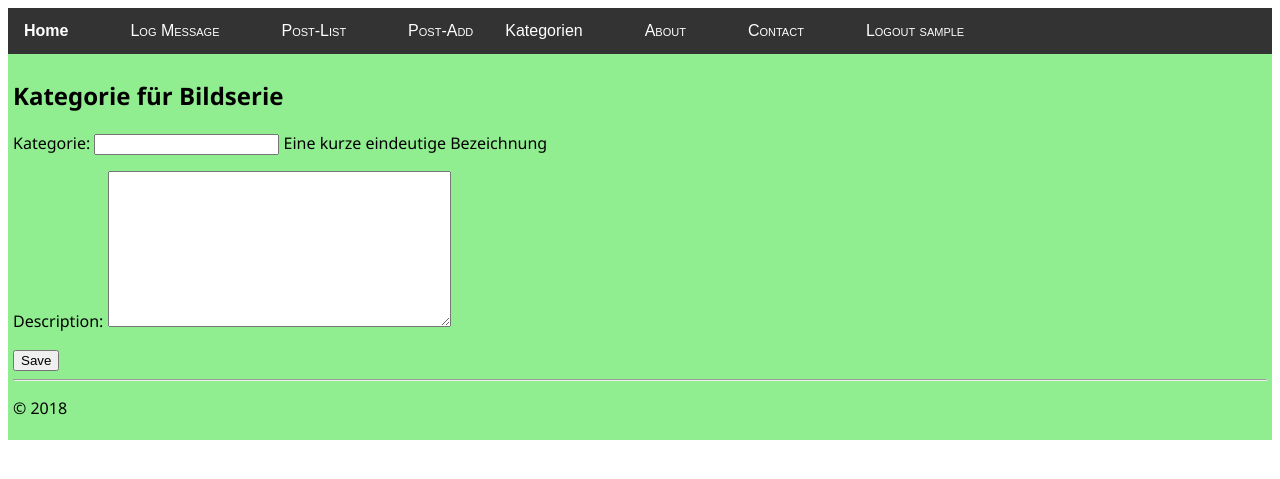
After one commit to Harlempix/Django-Tutorial, a Django app: page /Neu_AllCats/ in a window 1280 px wide. The commit adds this page. Shown: the top 479 px of the page. Run offline with Django 4.2, Linux system fonts and the light colour scheme; the visitor is signed in with stand-in values (Sample User, id 1); parts of the project's set-up code (start-up, migrations or seed data) failed here and were passed over.

Commit message:
modified:   hello/admin.py 	modified:   hello/forms.py 	new file:   hello/migrations/0004_allcats_picseries_singlepic_seriescats.py 	new file:   hello/migrations/0005_alter_allcats_cat.py 	modified:   hello/models.py 	modified:   hello/static/hello/site.css 	new file:   hello/templates/404.html 	new file:   hello/templates/hello/AllCats.html 	new file:   hello/templates/hello/List_AllCats.html 	new file:   hello/templates/hello/copy_paste.html 	modified:   hello/templates/hello/layout.html 	modified:   hello/urls.py 	modified:   hello/views.py

```diff
--- a/hello/forms.py
+++ b/hello/forms.py
@@ -1,6 +1,7 @@
 from django import forms
 from hello.models import LogMessage
 from .models import Post
+from .models import AllCats
 
 class LogMessageForm(forms.ModelForm):
     class Meta:
@@ -11,3 +12,21 @@ class PostForm(forms.ModelForm):
     class Meta:
         model = Post
         fields = ("title", "cover",)
+
+#-------------------------- Multi-Pic-Handling ------------------------------
+class AllCatsForm(forms.ModelForm):
+    class Meta:
+        model = AllCats
+        fields = ("cat", "description",)
+        labels = {
+            "cat": "Kategorie",
+        }
+        help_texts = {
+            "cat": "Eine kurze eindeutige Bezeichnung",
+        }
+        error_messages = {
+            "cat": {
+                "required": "Die Kategorie muss ausgefüllt werden",
+                "unique": "Diese Kategorie existiert bereits"
+            },
+        }
--- a/hello/models.py
+++ b/hello/models.py
@@ -13,6 +13,34 @@ class LogMessage(models.Model):
         """Returns a string representation of a message."""
         date = timezone.localtime(self.log_date)
         return f"'{self.message}' logged on {date.strftime('%A, %d %B, %Y at %X')}"
+
+#--------------------- Multi-Pic-Handling ---------------------------------------
+
+class AllCats(models.Model): # erlaubte Kategorien für Bildserien
+    cat = models.CharField(max_length=80, db_index=True, unique=True)
+    description = models.TextField()
+
+class PicSeries(models.Model): # 1 ...n shots, die zusammengehören
+    title = models.CharField(max_length=80)
+    dateCreated = models.DateTimeField()
+    dateCaptured = models.DateTimeField()
+    dateModified = models.DateTimeField()
+    owner = models.CharField(max_length=80)
+    description = models.TextField()
+    heroIdBigPic = models.BigIntegerField("ID from Hero-BigPic")
+    heroIdThumbnail = models.BigIntegerField("ID from Hero-Thumbnail")
+    catPrime = models.ForeignKey(AllCats, on_delete=models.CASCADE) # Primäre Kategorie der Bildserie
+
+class SeriesCats(models.Model): # Alle Kategorien einer Serie
+    cat = models.ForeignKey(AllCats, on_delete=models.CASCADE)
+    series = models.ForeignKey(PicSeries, on_delete=models.CASCADE)
+
+class SinglePic(models.Model):
+    series = models.ForeignKey(PicSeries, on_delete=models.CASCADE)
+    bigPic = models.ImageField(upload_to='images/')
+    thumbnail = models.ImageField(upload_to='images/thumbnails')
+
+#------------------ /Multi-Pic-Handling ------------------------------------------
 
 class Post(models.Model):
     title = models.TextField()
--- a/hello/static/hello/site.css
+++ b/hello/static/hello/site.css
@@ -2,19 +2,76 @@
     font-weight: 600;
     color: blue;
 }
+
+/* Navbar container */
 .navbar {
-    background-color: lightslategray;
-    font-size: 1em;
-    font-family: 'Trebuchet MS', 'Lucida Sans Unicode', 'Lucida Grande', 'Lucida Sans', Arial, sans-serif;
+    overflow: hidden;
+    background-color: #333;
+    font-family: Arial;
+  }
+
+  /* Links inside the navbar */
+  .navbar a {
+    float: left;
+    font-size: 16px;
     color: white;
-    padding: 8px 5px 8px 5px;
-}
+    text-align: center;
+    padding: 14px 16px;
+    text-decoration: none;
+  }
 
-.navbar a {
+/* The dropdown container */
+.dropdown {
+    float: left;
+    overflow: hidden;
+  }
+
+  /* Dropdown button */
+  .dropdown .dropbtn {
+    font-size: 16px;
+    border: none;
+    outline: none;
+    color: white;
+    padding: 14px 16px;
+    background-color: inherit;
+    font-family: inherit; /* Important for vertical align on mobile phones */
+    margin: 0; /* Important for vertical align on mobile phones */
+  }
+
+  /* Add a red background color to navbar links on hover */
+  .navbar a:hover, .dropdown:hover .dropbtn {
+    background-color: red;
+  }
+
+  /* Dropdown content (hidden by default) */
+  .dropdown-content {
+    display: none;
+    position: absolute;
+    background-color: #f9f9f9;
+    min-width: 160px;
+    box-shadow: 0px 8px 16px 0px rgba(0,0,0,0.2);
+    z-index: 1;
+  }
+
+  /* Links inside the dropdown */
+  .dropdown-content a {
+    float: none;
+    color: black;
+    padding: 12px 16px;
     text-decoration: none;
-    color: inherit;
-}
+    display: block;
+    text-align: left;
+  }
 
+  /* Add a grey background color to dropdown links on hover */
+  .dropdown-content a:hover {
+    background-color: #ddd;
+  }
+
+  /* Show the dropdown menu on hover */
+  .dropdown:hover .dropdown-content {
+    display: block;
+  }
 .navbar-brand {
     font-size: 1.2em;
     font-weight: 600;
@@ -58,3 +115,8 @@ input[name=message] {
     text-align: left;
     padding-right: 15px;
 }
+
+.AllCats_list th,td {
+    text-align: left;
+    padding-right: 15px;
+}
--- /dev/null
+++ b/hello/templates/hello/AllCats.html
@@ -0,0 +1,16 @@
+{% extends "hello/layout.html" %}
+{% block title %}
+AllCats
+{% endblock %}
+{% block content_login %}
+<h2>Kategorie für Bildserie</h2>
+<form method="post">
+    {% csrf_token %}
+    {{ form.as_p }}
+    <button type="submit">Save</button>
+  </form>
+{% endblock %}
+{% block content_logout %}
+<h2>Bitte melden Sie sich an</h2>
+<a>Diese Seite ist nur für registrierte Benutzer</a>
+{% endblock %}
--- a/hello/templates/hello/layout.html
+++ b/hello/templates/hello/layout.html
@@ -15,6 +15,17 @@
         <a href="{% url 'log' %}" class="navbar-item">Log Message</a>
         <a href="{% url 'post-list' %}" class="navbar-item">Post-List</a>
         <a href="{% url 'post-add' %}" class="navbar-item">Post-Add</a>
+
+        <div class="dropdown">
+            <button class="dropbtn">Kategorien
+              <i class="fa fa-caret-down"></i>
+            </button>
+            <div class="dropdown-content">
+                <a href="{% url 'hello_ListAllCats' %}">Liste</a>
+                <a href="{% url 'hello_NeuAllCats' %}">Neu</a>
+             </div>
+        </div>
+
     {% endif %}
     <a href="{% url 'about' %}" class="navbar-item">About</a>
     <a href="{% url 'contact' %}" class="navbar-item">Contact</a>
--- a/hello/urls.py
+++ b/hello/urls.py
@@ -1,4 +1,5 @@
 from django.urls import path, include
+
 from hello import views
 from hello.models import LogMessage
 from hello.models import Post
@@ -22,4 +23,9 @@ urlpatterns = [
     path("accounts/login/", views.log_message, name="login"),
     path("accounts/logout/", views.log_message, name="logout"),
     path("create_thumbnail/", views.create_thumbnail, name="create_thumbnail"),
+#-------------------------------- Multi-Pic-Handling-------------------------------------------
+    path("List_AllCats/", views.List_AllCats.as_view(), name="hello_ListAllCats"),
+    path("Neu_AllCats/", views.Neu_AllCats, name="hello_NeuAllCats"),
+    path("Edit_AllCats/<str:cat>", views.Edit_AllCats.as_view(), name="hello_EditAllCats"),
+
 ]
--- a/hello/views.py
+++ b/hello/views.py
@@ -13,10 +13,17 @@ from hello.models import LogMessage
 from hello.models import Post
 from django.views.generic import ListView
 from django.views.generic import CreateView
+from django.views.generic import UpdateView
 from django.urls import reverse_lazy
 from pathlib import Path
 from django.http import HttpResponseRedirect
-
+from hello.models import AllCats
+from hello.models import PicSeries
+from hello.models import SinglePic
+from hello.models import SeriesCats
+from hello.forms import AllCatsForm
+from django.shortcuts import get_object_or_404
+from django.http import Http404
 
 class HomeListView(ListView):
     """Renders the home page, with a list of all messages."""
@@ -86,3 +93,37 @@ def new_image(request):
     else:
         return render(request, "hello/post-add.html", {"form": form})
     return redirect("post-list")
+
+#------------------------------- Multi-Pic-Handling -----------------------------
+class List_AllCats(ListView):
+    """Renders a page, with a list of all Cats."""
+    model = AllCats
+    template_name = "hello/List_AllCats.html"
+    ordering = ['cat']
+
+
+def Neu_AllCats(request):
+    form = AllCatsForm(request.POST or None)
+    if request.method == "POST":
+        if form.is_valid():
+            newCat = form.save(commit=False)
+            newCat.save()
+            return redirect("hello_ListAllCats")
+        else:
+            return render(request, "hello/AllCats.html", {"form": form})
+    else:
+        return render(request, "hello/AllCats.html", {"form": form})
+
+class Edit_AllCats(UpdateView):
+    model=AllCats
+    fields="__all__"
+    template_name='hello/AllCats.html'
+    success_url='/List_AllCats/'
+    def get_object(self):
+        if self.request.user.is_authenticated: # Update nur für angemeldete User
+            try: # Für den Fall, dass die Seite manuell mit falschen Parameter aufgerufen wurde
+                return AllCats.objects.get(cat=self.kwargs['cat'])
+            except AllCats.DoesNotExist:
+                raise Http404("Die angeforderte Kategorie existiert nicht")
+        else:
+            raise Http404("Diese Funktion steht nur angemeldeten Usern zur Verfügung")
```
Also changed, not shown: hello/admin.py (+10 -0 lines), hello/templates/404.html (added, +16 -0 lines), hello/templates/hello/List_AllCats.html (added, +34 -0 lines), hello/templates/hello/copy_paste.html (added, +11 -0 lines), hello/migrations/0004_allcats_picseries_singlepic_seriescats.py (added), hello/migrations/0005_alter_allcats_cat.py (added).
